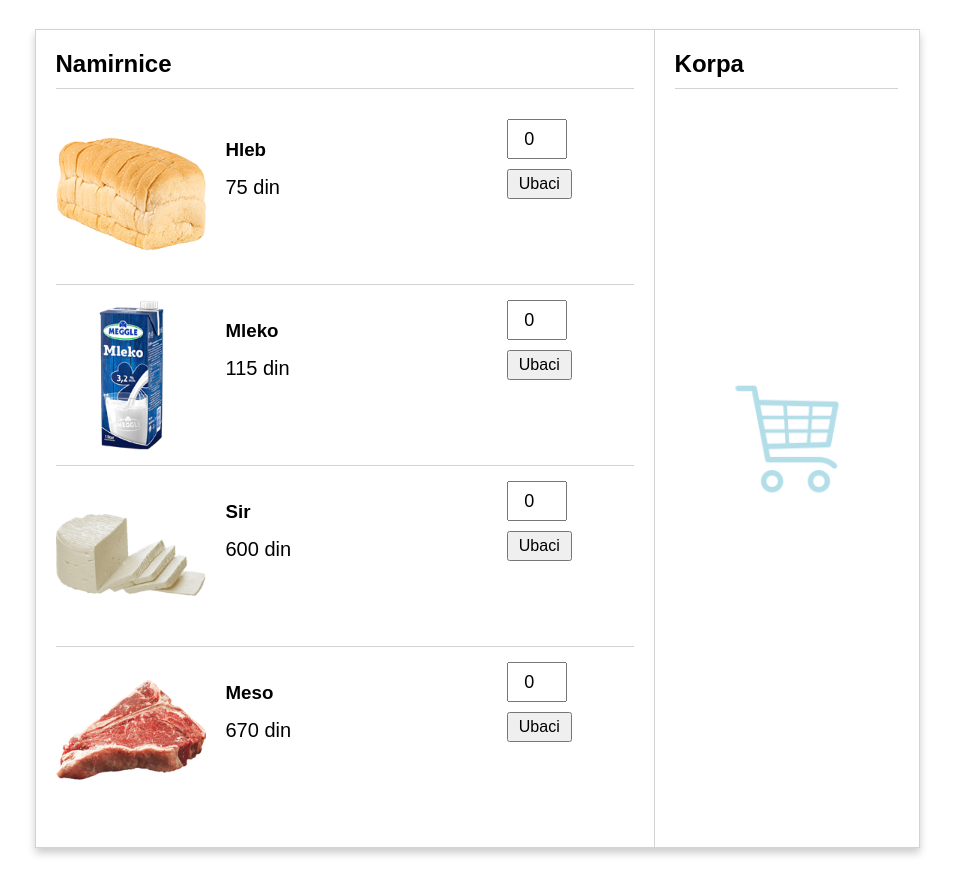
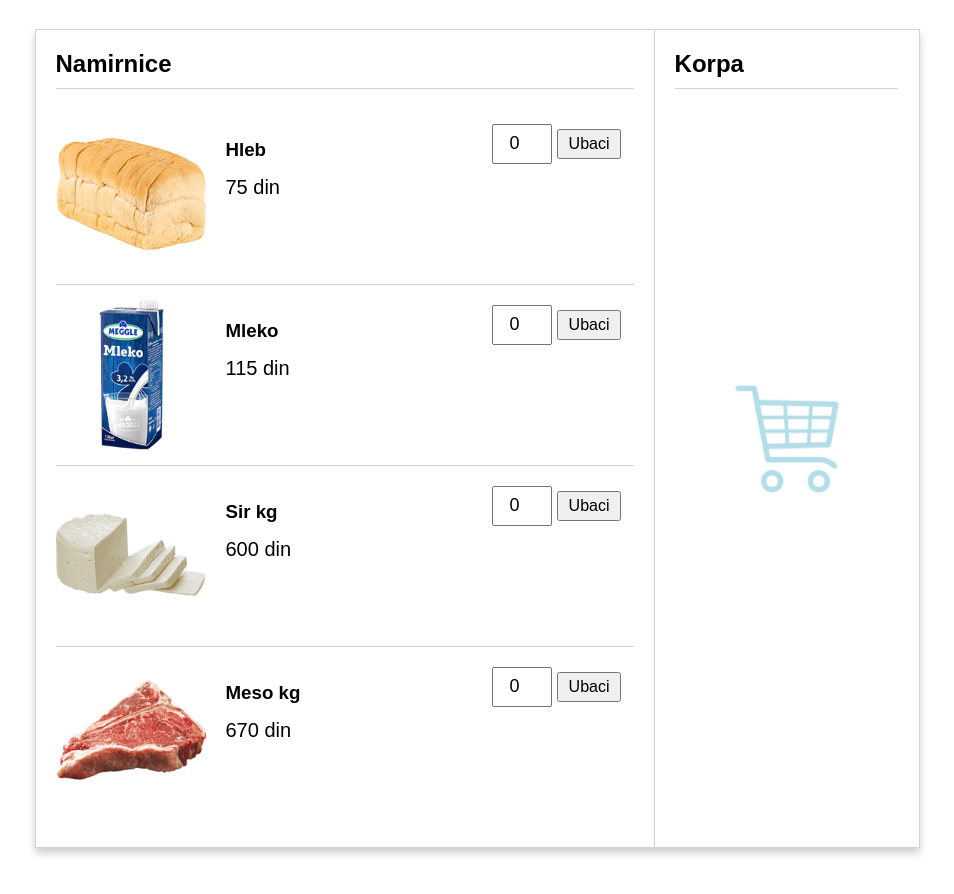
Before and after one commit to s5rovic/shopping-cart, a plain HTML site: page index.html in a window 1280 px wide. Shown: the part 108-1002 px from the top of the page, without its empty margins (163-1117 px from the left). Drawn offline with Linux system fonts and the light colour scheme.

Commit message:
izbacen komentar

```diff
--- a/index.html
+++ b/index.html
@@ -1,9 +1,11 @@
 <!DOCTYPE html>
 <html>
+
 <head>
 	<title>Prodavnica</title>
 	<link rel="stylesheet" type="text/css" href="style.css">
 </head>
+
 <body>
 
 	<h1>Prodavnica</h1>
@@ -39,7 +41,7 @@
 			<div class="single-item">
 				<img src="img/sir.png">
 				<div class="si-content">
-					<h3>Sir</h3>
+					<h3>Sir kg</h3>
 					<p class="price">600 din</p>
 				</div>
 				<div class="actions">
@@ -48,10 +50,10 @@
 				</div>
 			</div>
 
-            <div class="single-item">
+			<div class="single-item">
 				<img src="img/meso.png">
 				<div class="si-content">
-					<h3>Meso</h3>
+					<h3>Meso kg</h3>
 					<p class="price">670 din</p>
 				</div>
 				<div class="actions">
@@ -73,4 +75,5 @@
 
 	<script src="script.js"></script>
 </body>
+
 </html>
--- a/script.js
+++ b/script.js
@@ -53,7 +53,6 @@ function removeFromCart(element) {
 
         }
 
-        // console.log(nam);
     })
 
 }
--- a/style.css
+++ b/style.css
@@ -68,7 +68,7 @@ h3 {
 }
 
 .single-item .si-content {
-	width: 70%;
+	width: 60%;
 	padding-left: 20px;
 	padding-top: 20px;
 }
```
